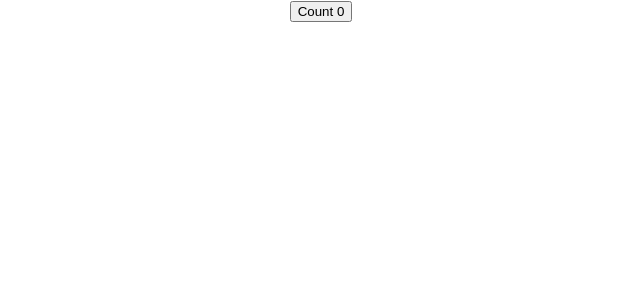
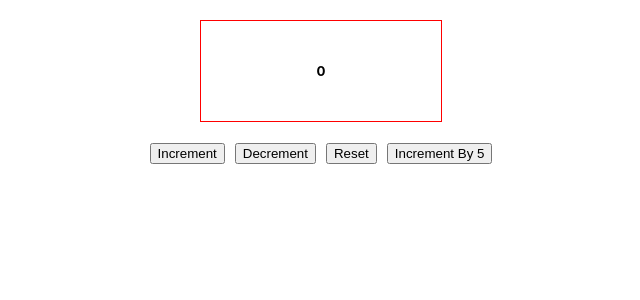
Before and after one commit to agreeshvs/react-react_hooks, a React (Create React App) app: page / in a window 1280 px wide. Shown: the top 300 px of the page, without its empty margins (319-959 px from the left). Built offline with nearby package versions, Linux system fonts and the light colour scheme.

Commit message:
Add files via upload

```diff
--- a/src/App.js
+++ b/src/App.js
@@ -1,12 +1,14 @@
 import './App.css';
+import HoocCounterTwo from './components/HoocCounterTwo';
 // import ClassCounter from './components/ClassCounter';
-import HookCounter from './components/HookCounter';
+// import HookCounter from './components/HookCounter';
 
 function App() {
   return (
     <div className="App">
       {/* <ClassCounter /> */}
-      <HookCounter />
+      {/* <HookCounter /> */}
+      <HoocCounterTwo />
     </div>
   );
 }
--- /dev/null
+++ b/src/components/HoocCounterTwo.js
@@ -0,0 +1,43 @@
+import React, { useState } from 'react'
+
+function HoocCounterTwo() {
+
+    // prevCount => store previous value
+    const [count, setCount] = useState(0)
+    const incrementCounter = () => {
+        // setCount(count + 1)
+        setCount( prevCount => prevCount + 1)
+    }
+    const decrementCounter = () => {
+        // setCount(count - 1)
+        setCount( prevCount => prevCount - 1)
+    }
+    const resetCounter = () => {
+        setCount(0)
+    }
+    const incrementByFive = () => {
+        for( let i=0; i< 5; i++){
+            // setCount( count + 1 )
+            setCount( prevCount => prevCount + 1)
+        }
+    }
+  return (
+    <>
+        <div style={ {
+            padding: '20px',
+            border: '1px solid red',
+            width:'200px',
+            margin:'20px auto'}}>
+            <h5>{count}</h5>
+        </div>
+        <div className='button-div' style={{margin: 'auto'}}>
+            <button onClick={incrementCounter}>Increment</button>
+            <button onClick={decrementCounter}>Decrement</button>
+            <button onClick={resetCounter}>Reset</button>
+            <button onClick={incrementByFive}>Increment By 5</button>
+        </div>
+    </>
+  )
+}
+
+export default HoocCounterTwo
--- a/src/index.css
+++ b/src/index.css
@@ -11,3 +11,6 @@ code {
   font-family: source-code-pro, Menlo, Monaco, Consolas, 'Courier New',
     monospace;
 }
+.button-div button{
+  margin: 0 5px;
+}
```
